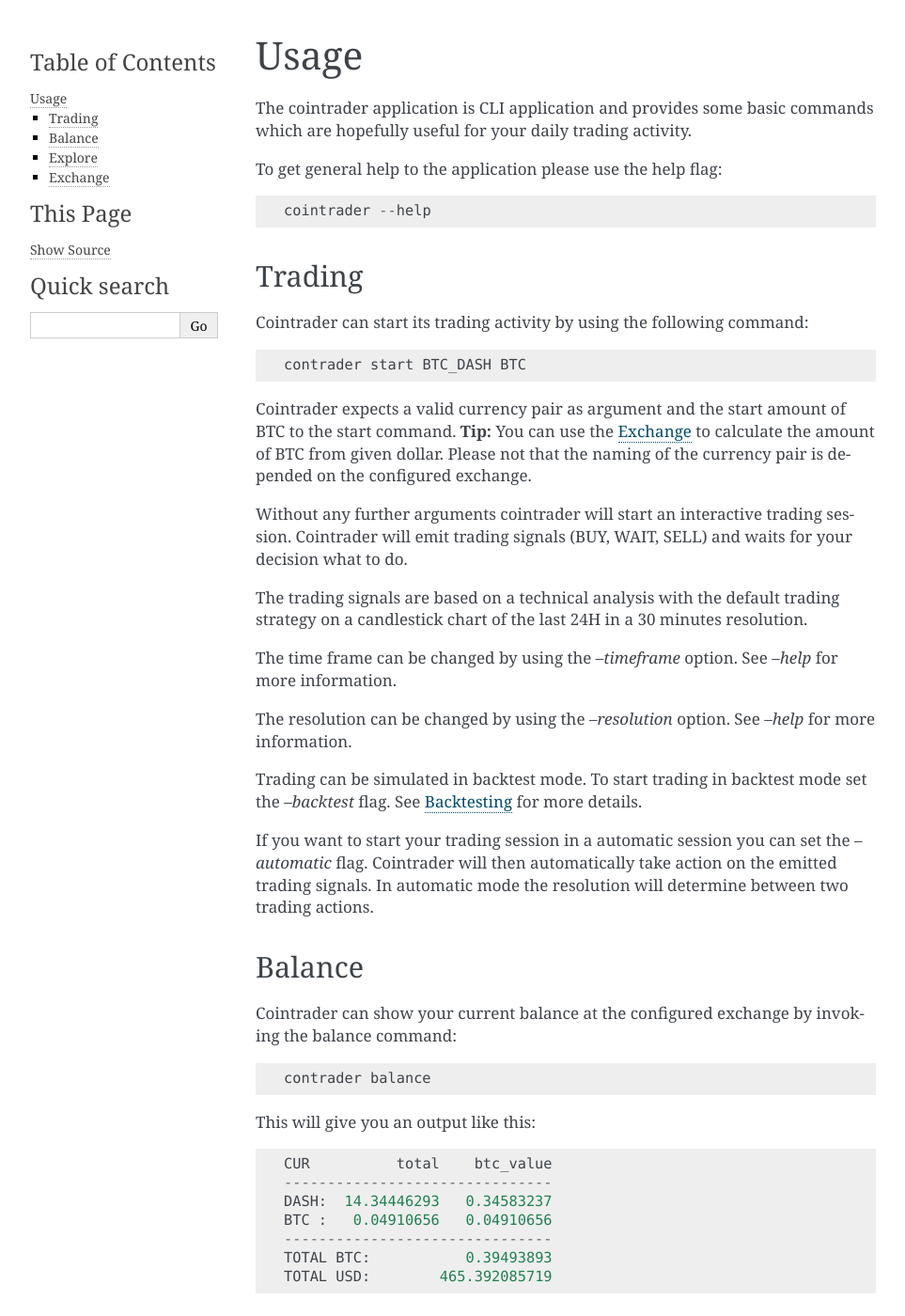
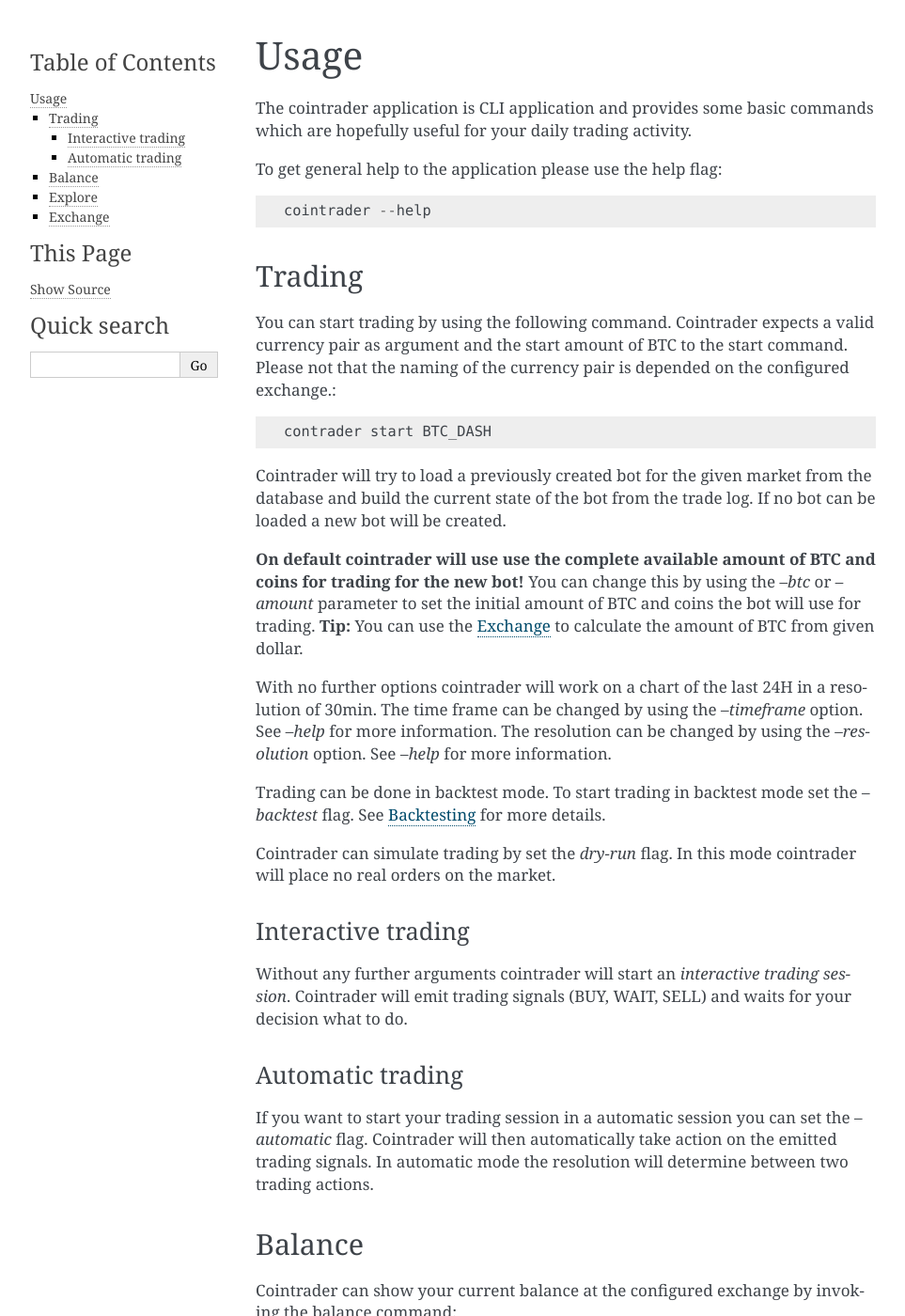
Before and after one commit to toirl/cointrader, a Sphinx documentation site: the page built from docs/usage.rst, in a window 1280 px wide and 1400 px high. Shown: the whole window at 94% size, without its empty margins (148-1111 px from the left). Built offline with Sphinx 7.4.7, drawn with Linux system fonts in a browser that asks for light colours; pages that are not in the unit, such as notebooks, are missing from menus.

Commit message:
Restructured section on trading.

```diff
--- a/docs/index.rst
+++ b/docs/index.rst
@@ -11,7 +11,8 @@ Contents:
    usage
    strategies
    contributing
-   authorshistory
+   authors
+   history
 
 Indices and tables
 ==================
--- a/docs/usage.rst
+++ b/docs/usage.rst
@@ -10,37 +10,56 @@ To get general help to the application please use the help flag::
 
 Trading
 -------
-Cointrader can start its trading activity by using the following command::
+You can start trading by using the following command. Cointrader expects a
+valid currency pair as argument and the start amount of BTC to the start
+command. Please not that the naming of the currency pair is depended on the
+configured exchange.::
 
-        contrader start BTC_DASH BTC
+        contrader start BTC_DASH
 
-Cointrader expects a valid currency pair as argument and the start amount of
-BTC to the start command. **Tip:** You can use the :ref:`exchange_command` to
+Cointrader will try to load a previously created bot for the given market from
+the database and build the current state of the bot from the trade log. If no
+bot can be loaded a new bot will be created.
+
+**On default cointrader will use use the complete available amount of BTC and
+coins for trading for the new bot!** You can change this by using the `--btc` or
+`--amount` parameter to set the initial amount of BTC and coins the bot will
+use for trading.  **Tip:** You can use the :ref:`exchange_command` to
 calculate the amount of BTC from given dollar.
-Please not that the naming of the currency pair is depended on the configured
-exchange.
 
-Without any further arguments cointrader will start an interactive trading
-session. Cointrader will emit trading signals (BUY, WAIT, SELL) and waits for
+With no further options cointrader will work on a chart of the last 24H in a
+resolution of 30min. The time frame can be changed by using the `--timeframe`
+option. See `--help` for more information. The resolution can be changed by
+using the `--resolution` option. See `--help` for more information.
+
+.. index::
+   single: Backtest
+
+Trading can be done in backtest mode. To start trading in backtest
+mode set the `--backtest` flag. See :ref:`backtest` for more details.
+
+.. index::
+   single: Dryrun
+
+Cointrader can simulate trading by set the `dry-run` flag. In this mode
+cointrader will place no real orders on the market.
+
+.. index::
+   single: interactive trading
+
+Interactive trading
+^^^^^^^^^^^^^^^^^^^
+Without any further arguments cointrader will start an *interactive trading
+session*. Cointrader will emit trading signals (BUY, WAIT, SELL) and waits for
 your decision what to do.
 
-The trading signals are based on a technical
-analysis with the default trading strategy on a candlestick chart of the last
-24H in a 30 minutes resolution.
-
-The time frame can be changed by using the `--timeframe` option. See `--help`
-for more information.
-
-The resolution can be changed by using the `--resolution` option. See `--help`
-for more information.
-
-Trading can be simulated in backtest mode. To start trading in backtest
-mode set the `--backtest` flag. See :ref:`backtest` for more details.
-
+Automatic trading
+^^^^^^^^^^^^^^^^^
 If you want to start your trading session in a automatic session you can set
 the `--automatic` flag. Cointrader will then automatically take action on the
 emitted trading signals. In automatic mode the resolution will determine
 between two trading actions.
+
 
 Balance
 -------
```
